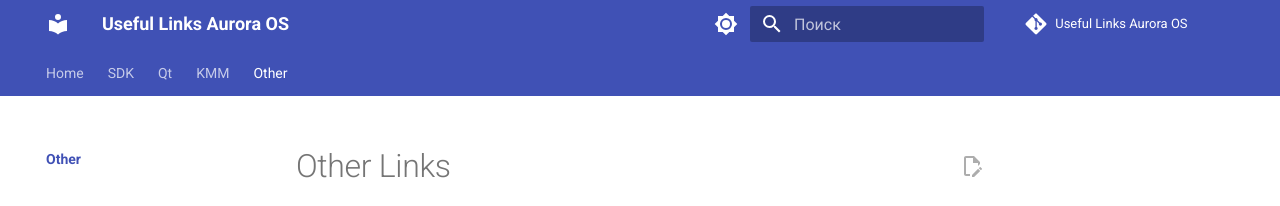
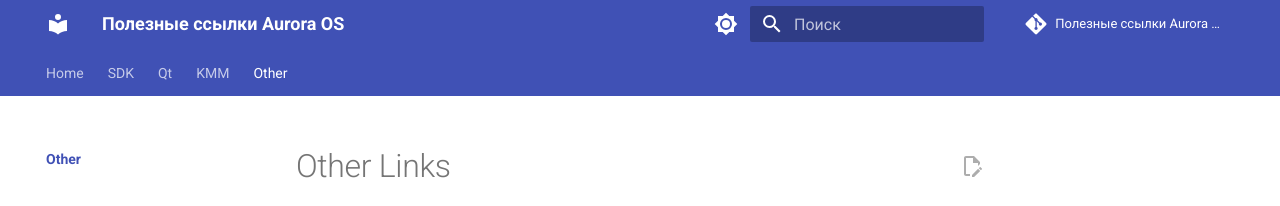
Before and after one commit to keygenqt/awesome-aurora, an MkDocs documentation site: the page built from docs/other/index.md, in a window 1280 px wide. Shown: the top 206 px of the page. Built offline with MkDocs 1.6.1 and Material for MkDocs 9.7.7, drawn with Linux system fonts in a browser that asks for light colours; comment, search, counter and statistics services are not loaded.

Commit message:
Update docs

```diff
--- a/mkdocs.yml
+++ b/mkdocs.yml
@@ -1,10 +1,10 @@
-site_name: Useful Links Aurora OS
+site_name: Полезные ссылки Aurora OS
 site_author: Vitaliy Zarubin
 site_description: >-
   Полезные ссылки которые могут пригодиться для разработки на Aurora OS
 
 # Repository
-repo_name: 'Useful Links Aurora OS'
+repo_name: 'Полезные ссылки Aurora OS'
 repo_url: 'https://github.com/keygenqt/av-useful-links'
 
 # Navigation
```
Also changed, not shown: README.md (+4 -2 lines), docs/index.md (+2 -0 lines), 1 other file.
